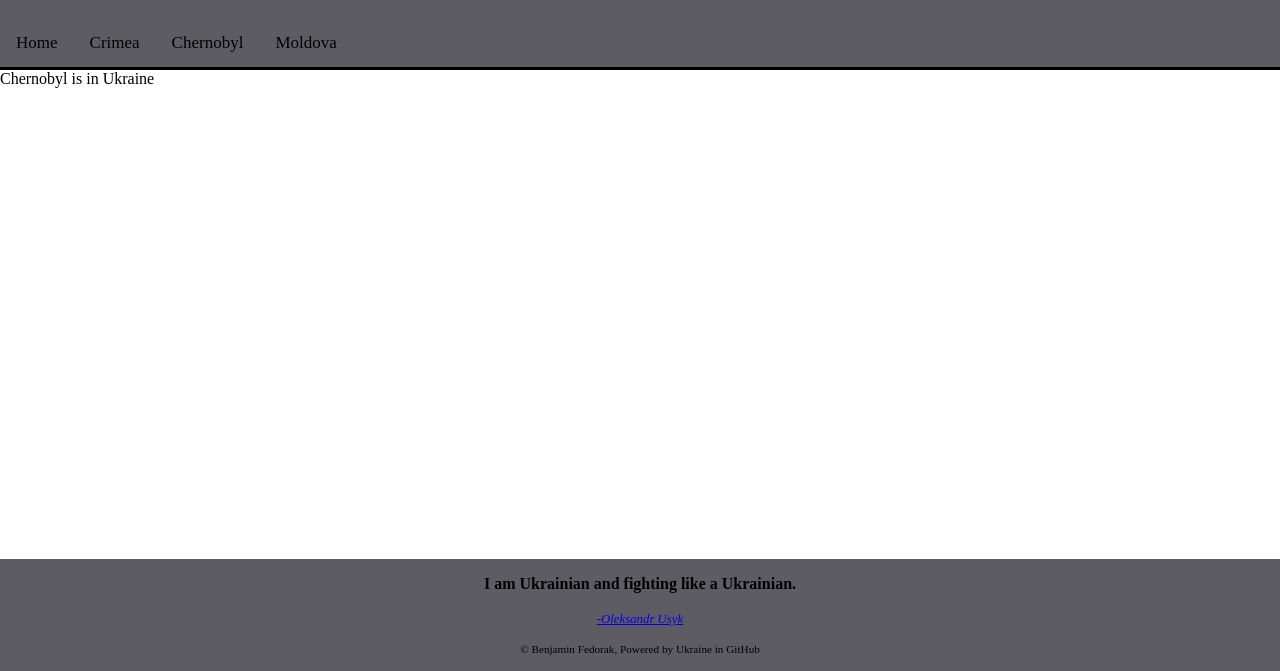
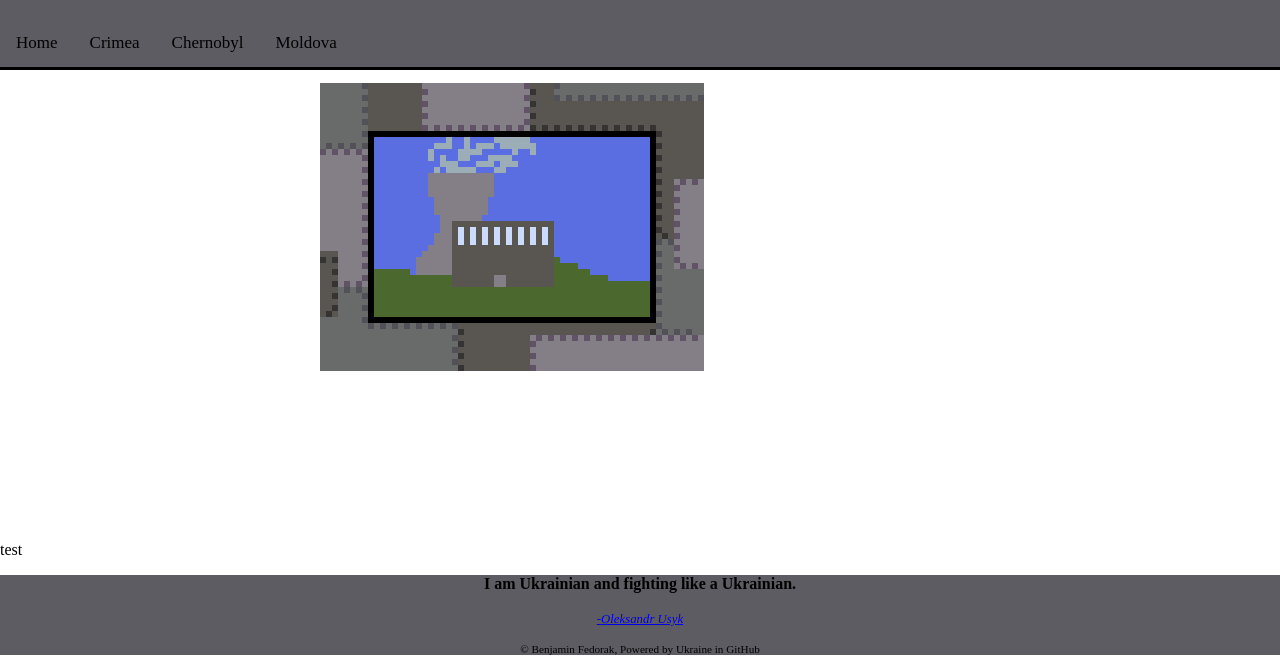
Before and after one commit to DrCowiber/drcowiber.github.io, a plain HTML site: page chernobyl.html in a window 1280 px wide. Shown: the part 129-800 px from the top of the page. Drawn offline with Linux system fonts and the light colour scheme.

Commit message:
working on chernobyl page
added image to chernobyl page,

working on footer problems

```diff
--- /dev/null
+++ b/CSS/chernobyl.css
@@ -0,0 +1,8 @@
+#reactorInsert {
+  image-rendering: pixelated;
+  display: block;
+  margin-left: auto;
+  margin-right: auto;
+  margin-top: 1%;
+  width: 50%;
+}
--- a/CSS/main.css
+++ b/CSS/main.css
@@ -3,14 +3,13 @@
   left: 0;
   top: 0;
   width: 100%;
+
 }
 
 .heading {
-  display: block;
   text-align: center;
   background-color: #5e5c63;
   border-bottom-style: solid;
-  border-bottom-width: 0.5%;
   width: 100%;
   margin: 0px auto;
 
@@ -23,7 +22,6 @@
 .topnav {
   overflow: hidden;
   background-color: #5e5c63;
-
 }
 .topnav a {
   float: left;
@@ -82,11 +80,18 @@
   font-size: 70%;
   text-align: center;
 }
-footer {
-  text-align: center;
-  background-color: #5e5c63;
+.bottom {
+  position: absolute;
   width: 100%;
-  position: fixed;
   left: 0;
   bottom: 0;
 }
+
+#footerHere {
+  background-color: #5e5c63;
+}
+.footing {
+  text-align: center;
+  margin: 0px auto;
+
+}
--- /dev/null
+++ b/JS/chernobyl.js
@@ -0,0 +1,10 @@
+window.addEventListener("load", function() {
+    var reactor = document.getElementById("reactorInsert");
+
+    //while(0 < 1){
+      reactor.innerHTML =
+      '<img src="images/chernobyl/working1.png" alt="image did not load" width="60%" height="auto" />';
+      'test2'
+  //  }
+
+});
--- a/JS/footer.js
+++ b/JS/footer.js
@@ -4,11 +4,12 @@ window.addEventListener("load", function() {
       var footer = document.getElementById("footerHere");
 
       footer.innerHTML =
-      '<div>'+
+      '<div class="footing">'+
         '<blockquote cite="https://www.brainyquote.com/quotes/oleksandr_usyk_975671?src=t_ukrainian" />'+
         '<p class="quote"><strong>I am Ukrainian and fighting like a Ukrainian.</strong></p>'+
         '<p class="quote"><em><a href="https://www.brainyquote.com/quotes/oleksandr_usyk_975671?src=t_ukrainian" target="_blank">'+
           '-Oleksandr Usyk </a></em></p>'+
         '<p class="ending"> &copy Benjamin Fedorak, Powered by Ukraine in GitHub </p>'+
-      '</div>'
+      '</div>';
+      console.log("footer loaded");
 });
--- a/JS/header.js
+++ b/JS/header.js
@@ -5,7 +5,7 @@ window.addEventListener("load", function() {
 
       header.innerHTML =
       '<div class="heading">'+
-        '<img src="images/ukraine.png" alt="haha image dont work bozo"/>'+
+        '<img src="images/ukraine.png" alt="image is unable to load"/>'+
         '<h1> Ukraine Hub </h1>'+
         '<div class="topnav">'+
           '<a id=class="active" href="https://drcowiber.github.io">Home</a>'+
@@ -13,5 +13,6 @@ window.addEventListener("load", function() {
           '<a href="https://drcowiber.github.io/chernobyl.html">Chernobyl</a>'+
           '<a href="https://drcowiber.github.io/moldova.html">Moldova</a>'+
         '</div>'+
-      '</div>'
+      '</div>';
+      console.log("header loaded");
 });
--- a/chernobyl.html
+++ b/chernobyl.html
@@ -7,11 +7,13 @@
     <link rel="icon" href="images/ukraine.png">
     <script src="JS/header.js"></script>
     <script src="JS/footer.js"></script>
+    <script src="JS/chernobyl.js"></script>
     <link rel="stylesheet" href="CSS/main.css" />
+    <link rel="stylesheet" href="CSS/chernobyl.css" />
 
     <div class="top">
       <div id="headerHere"></div>
-Chernobyl is in Ukraine
+      <div id="reactorInsert"></div>
 
 
     </div>
@@ -21,6 +23,10 @@ Chernobyl is in Ukraine
   </body>
 
   <footer>
-    <div id="footerHere"> </div>
+    <div class="bottom">
+
+      test
+      <div id="footerHere"> </div>
+    </div>
   </footer>
 </html>
```
Also changed, not shown: crimea.html (+5 -1 lines), index.html (+5 -2 lines), moldova.html (+5 -1 lines).
